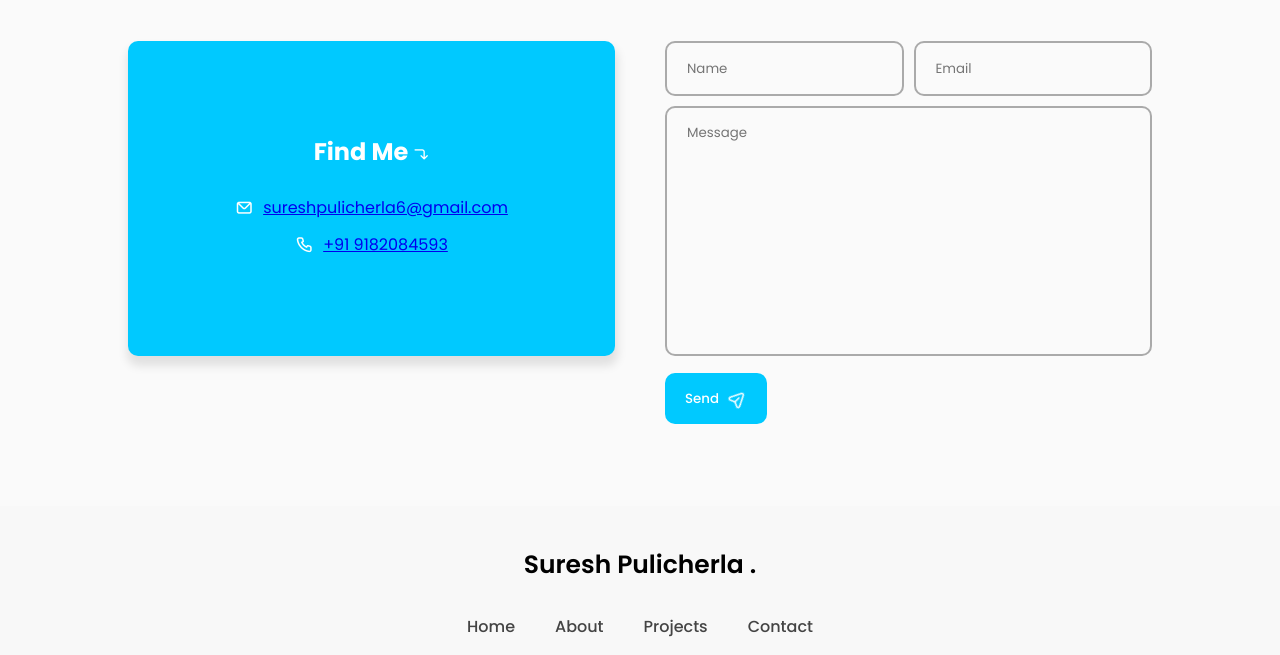
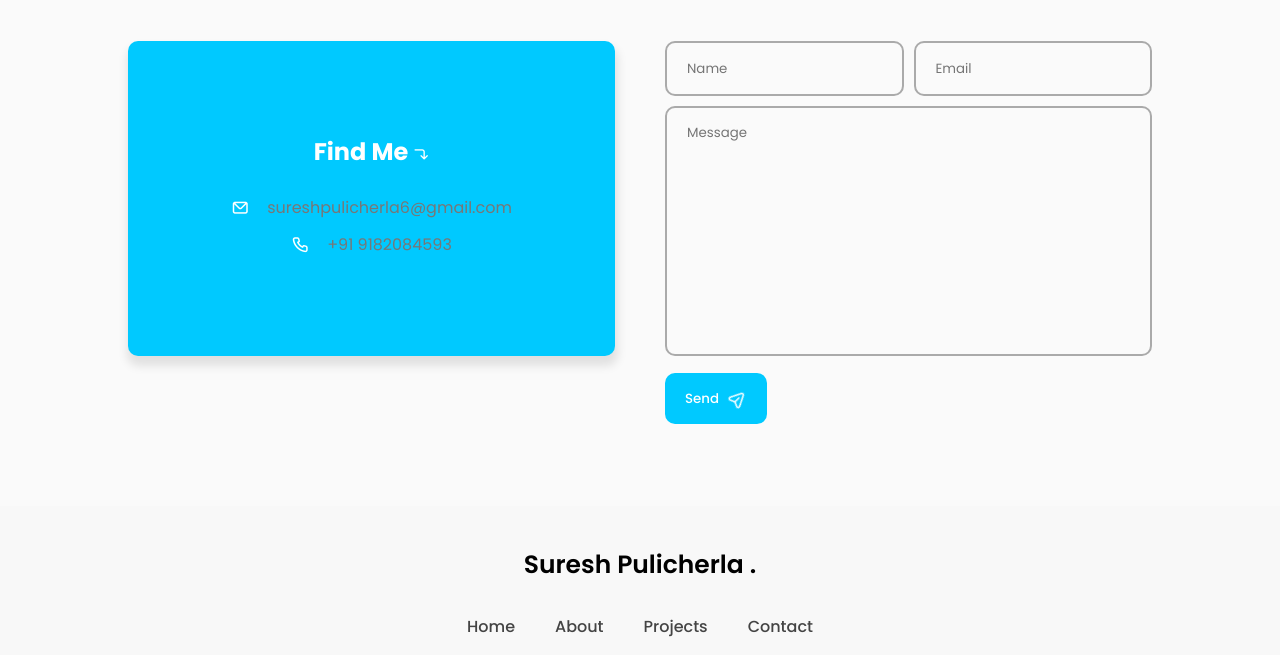
Before and after one commit to sureshpulicherla/My-Portfolio, a plain HTML site: page index.html in a window 1280 px wide. Shown: the part 2484-3139 px from the top of the page. Drawn offline with nearby package versions, Linux system fonts and the light colour scheme; files whose address does not match are found by name.

Commit message:
Add files via upload

```diff
--- a/assets/css/style.css
+++ b/assets/css/style.css
@@ -463,13 +463,23 @@ h3 {
 .contact-info>p {
   display: flex;
   align-items: center;
-  gap: 10px;
+  gap: 18px;
   color: var(--color-white);
   margin-block: 5px;
 }
 
 .contact-info p>i {
   font-size: 18px;
+}
+
+.contact-info a {
+  text-decoration: none;
+  color: #777;
+  transition: transform 0.3s ease;
+}
+
+.contact-info a:hover {
+  transform: scale(1.1);
 }
 
 .contact-info::after {
```
